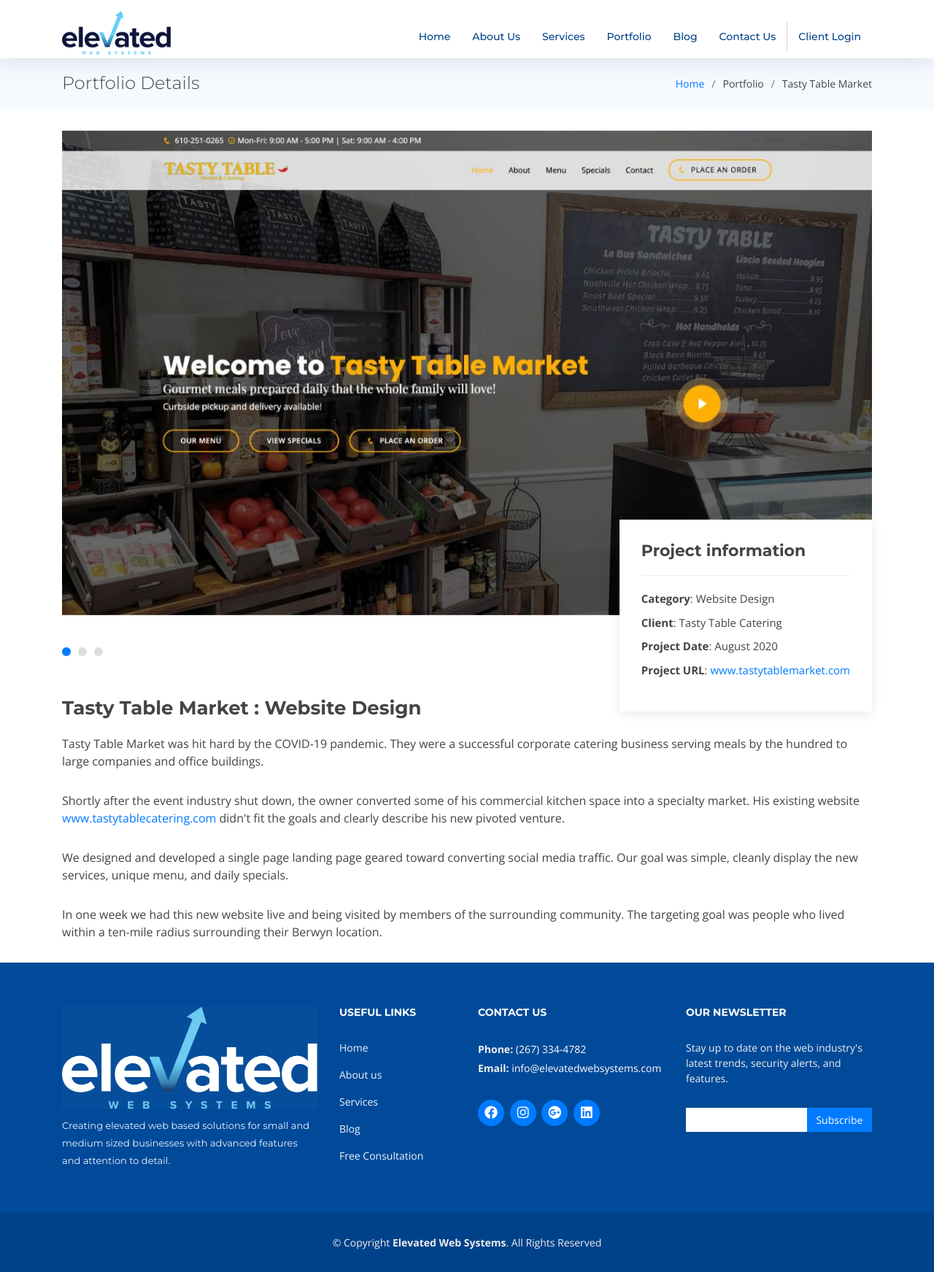
After one commit to jtangir87/elevatedws, a Django app: page /portfolio/tasty-table-market-website-design in a window 1280 px wide. The commit adds this page. Shown: the whole page at 73% size. Run offline with Django 3.2, Linux system fonts and the light colour scheme; some libraries are stand-ins or nearby versions.

Commit message:
tasty table port

```diff
--- a/pages/urls.py
+++ b/pages/urls.py
@@ -29,6 +29,9 @@
         template_name="pages/portfolio/sepacoldwar.html"), name="port_sepacoldwar"),
     path('portfolio/infinity-caterers-website-design', TemplateView.as_view(
         template_name="pages/portfolio/infinity_caterers.html"), name="port_infinity_caterers"),
+    path('portfolio/tasty-table-market-website-design', TemplateView.as_view(
+        template_name="pages/portfolio/tasty_table.html"), name="port_tasty_table"),
+
 
     ## LOCAL LANDING PAGES ##
     path('doylestown-website-design', TemplateView.as_view(
--- /dev/null
+++ b/templates/pages/portfolio/tasty_table.html
@@ -0,0 +1,84 @@
+{% extends 'base.html' %}
+{% load static %}
+
+{% block title_tag %}Website Design Portfolio | Tasty Table Market  {% endblock title_tag %}
+{% block meta_tags %}
+  <meta content="Tasty Table Catering was hit hard by the COVID-19 outbreak. They needed a new website designed and developed fast after they decided to pivot their business model" name="description">
+  <link rel="canonical" href="https://elevatedwebsystems.com{% url 'port_tasty_table' %}" />
+  <!-- Open Graph data -->
+  <meta property="og:title" content="Website Design Portfolio | Tasty Table Market" />
+  <meta property="og:type" content="article" />
+  <meta property="og:url" content="https://elevatedwebsystems.com{% url 'port_tasty_table' %}" />
+  <meta property="og:image" content="{% static 'img/portfolio/inifity-caterers-main.jpg' %}" />
+  <meta property="og:description" content="Tasty Table Catering was hit hard by the COVID-19 outbreak. They needed a new website designed and developed fast after they decided to pivot their business model " />
+  <meta property="og:site_name" content="Elevated Web Systems" />
+{% endblock meta_tags %}
+
+
+
+{% block content %}
+
+  <main id="main">
+
+    <!-- ======= Breadcrumbs Section ======= -->
+    <section class="breadcrumbs">
+      <div class="container">
+
+        <div class="d-flex justify-content-between align-items-center">
+          <h2>Portfolio Details</h2>
+          <ol>
+            <li><a href="{% url 'home' %}">Home</a></li>
+            <li>Portfolio</li>
+            <li>Tasty Table Market</li>
+          </ol>
+        </div>
+
+      </div>
+    </section><!-- Breadcrumbs Section -->
+
+    <!-- ======= Portfolio Details Section ======= -->
+    <section class="portfolio-details">
+      <div class="container">
+
+        <div class="portfolio-details-container">
+
+          <div class="owl-carousel portfolio-details-carousel">
+            <img src="{% static 'img/portfolio/tasty-table-main.jpg' %}" class="img-fluid" alt="tasty table market landing page screenshot">
+            <img src="{% static 'img/portfolio/tasty-table-menu.jpg' %}" class="img-fluid" alt="tasty table menu screenshot">
+            <img src="{% static 'img/portfolio/tasty-table-contact.jpg' %}" class="img-fluid" alt="tasty table market screenshot">
+          </div>
+
+          <div class="portfolio-info">
+            <h3>Project information</h3>
+            <ul>
+              <li><strong>Category</strong>: Website Design</li>
+              <li><strong>Client</strong>: Tasty Table Catering</li>
+              <li><strong>Project Date</strong>: August 2020</li>
+              <li><strong>Project URL</strong>: <a href="https://tastytablemarket.com">www.tastytablemarket.com</a></li>
+            </ul>
+          </div>
+
+        </div>
+
+        <div class="portfolio-description">
+          <h1>Tasty Table Market : Website Design</h1>
+          <p>
+            Tasty Table Market was hit hard by the COVID-19 pandemic. They were a successful corporate catering business serving meals by the hundred to large companies and office buildings.
+          </p>
+          <p>
+            Shortly after the event industry shut down, the owner converted some of his commercial kitchen space into a specialty market. His existing website <a href="https://www.tastytablecatering.com/">www.tastytablecatering.com</a> didn't
+            fit the goals and clearly describe his new pivoted venture.
+          </p>
+          <p>
+            We designed and developed a single page landing page geared toward converting social media traffic. Our goal was simple, cleanly display the new services, unique menu, and daily specials.
+          </p>
+          <p>
+            In one week we had this new website live and being visited by members of the surrounding community. The targeting goal was people who lived within a ten-mile radius surrounding their Berwyn location.
+          </p>
+        </div>
+      </div>
+    </section><!-- End Portfolio Details Section -->
+
+  </main><!-- End #main -->
+
+{% endblock content %}
```
Also changed, not shown: templates/pages/includes/partial_portfolio_list.html (+14 -0 lines), elevatedws/static/img/portfolio/tasty-table-contact.jpg (added), elevatedws/static/img/portfolio/tasty-table-main.jpg (added), elevatedws/static/img/portfolio/tasty-table-menu.jpg (added).
